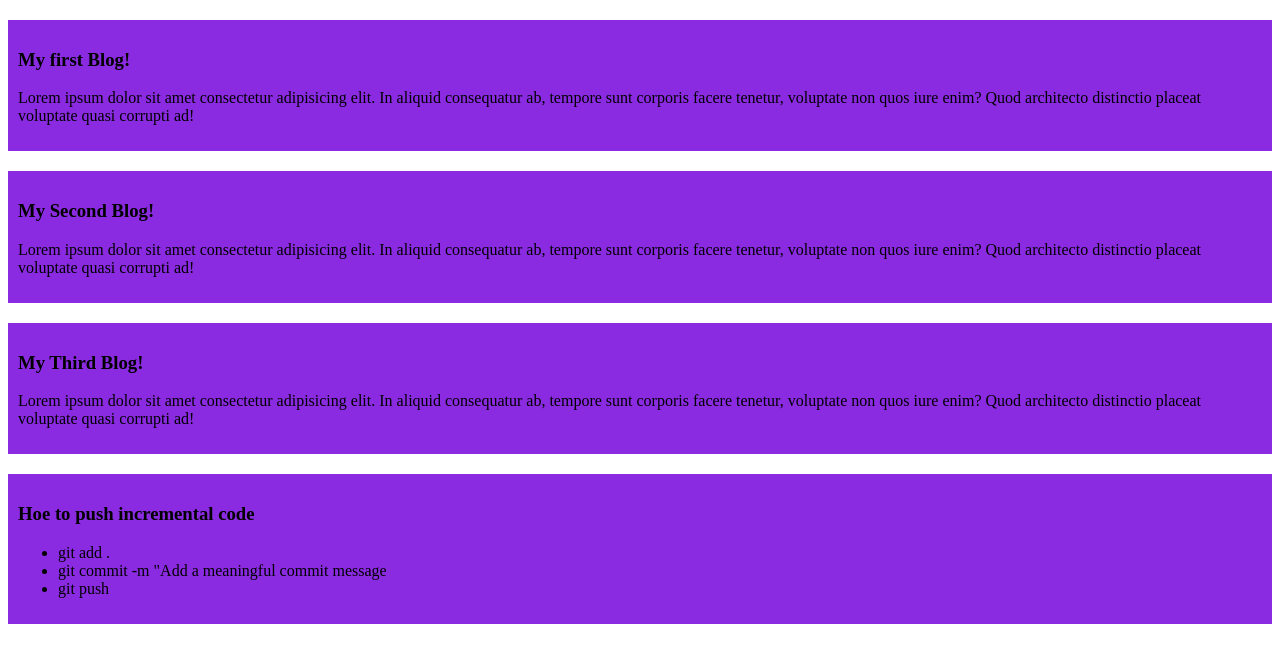
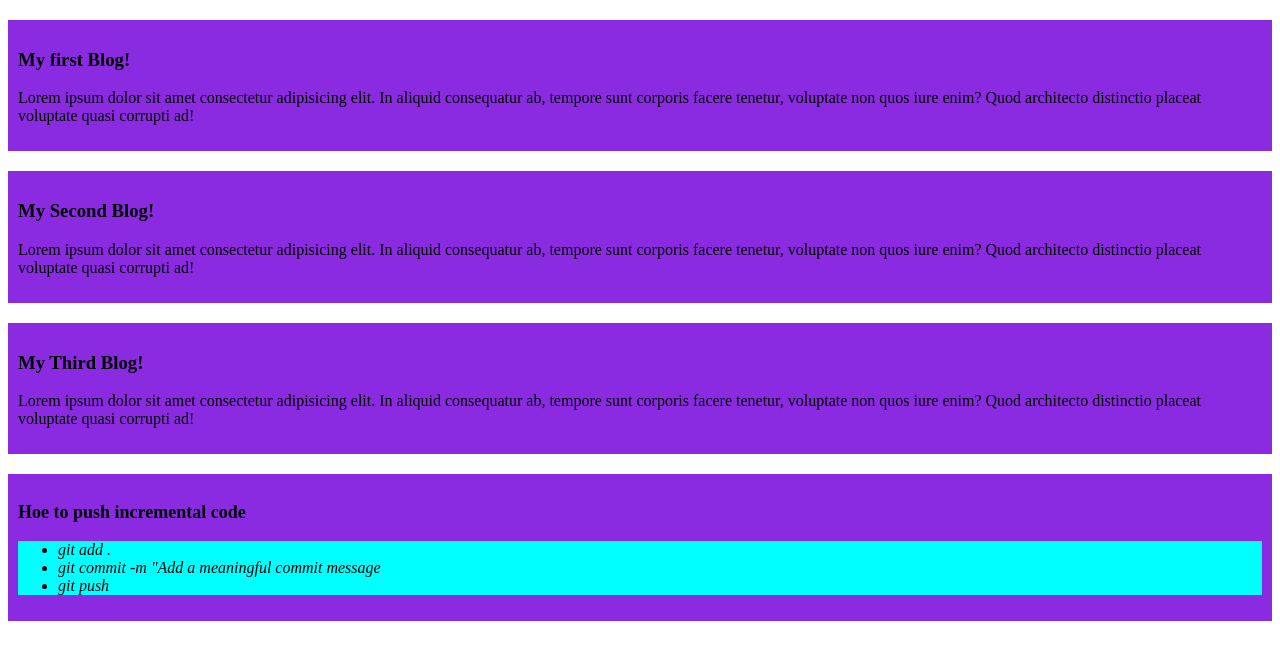
Before and after one commit to anjumnr99/my-simple-website, a plain HTML site: page index.html in a window 1280 px wide. Drawn offline with Linux system fonts and the light colour scheme.

Commit message:
Changed Unorderd list and list

```diff
--- a/index.html
+++ b/index.html
@@ -20,7 +20,7 @@
         <p>Lorem ipsum dolor sit amet consectetur adipisicing elit. In aliquid consequatur ab, tempore sunt corporis facere tenetur, voluptate non quos iure enim? Quod architecto distinctio placeat voluptate quasi corrupti ad!</p>
     </div>
     <div>
-        <h3>Hoe to push incremental code</h3>
+        <h3 id="Push">Hoe to push incremental code</h3>
         <ul>
             <li>git add .</li>
             <li>git commit -m "Add a meaningful commit message</li>
--- a/styles/blog.css
+++ b/styles/blog.css
@@ -3,3 +3,13 @@ div{
     padding: 10px;
     margin-top: 20px;
 }
+ul{
+    background-color: aqua;
+}
+li{
+    font-style: italic;
+}
+#Push{
+    font-size: large;
+
+}
```
